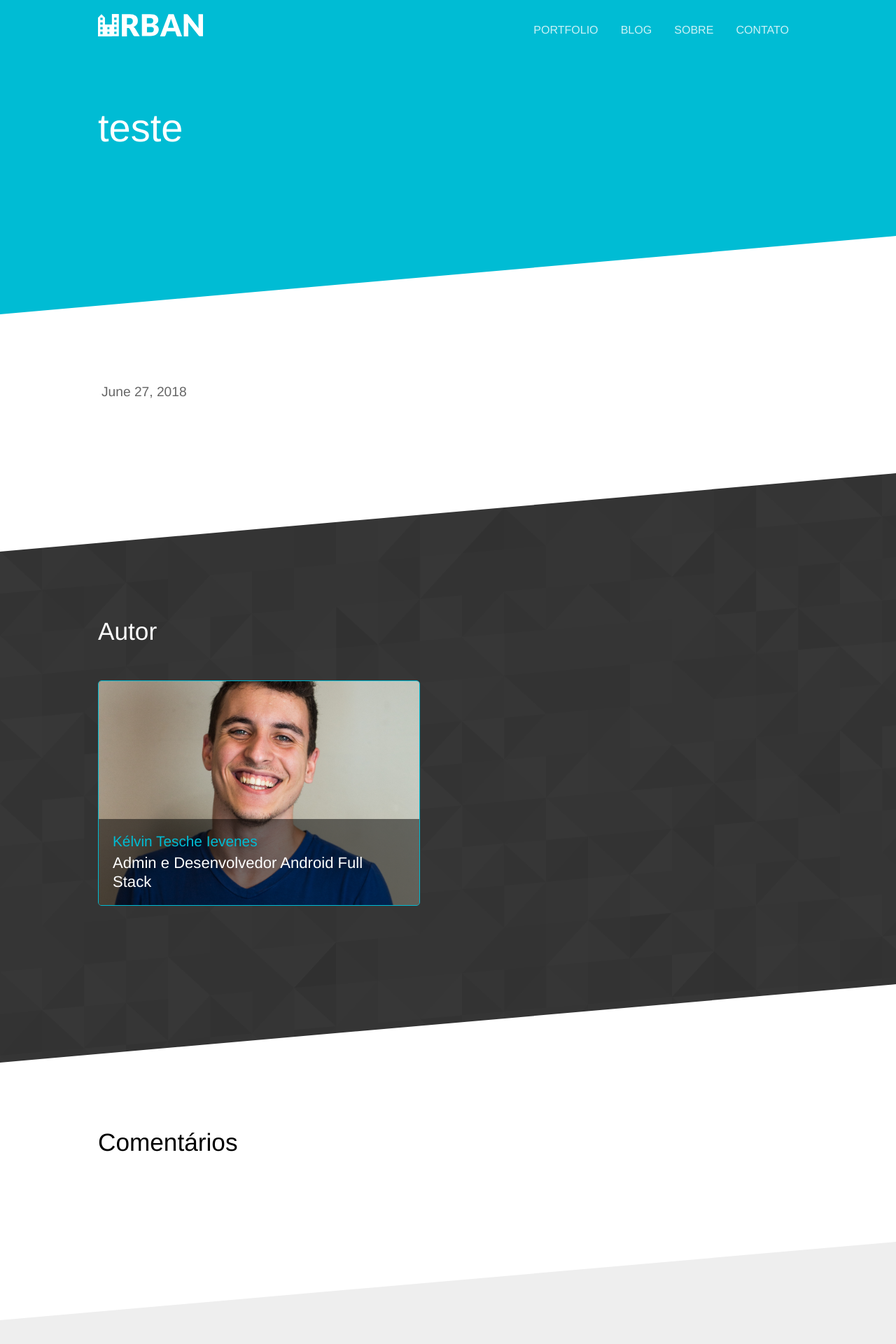
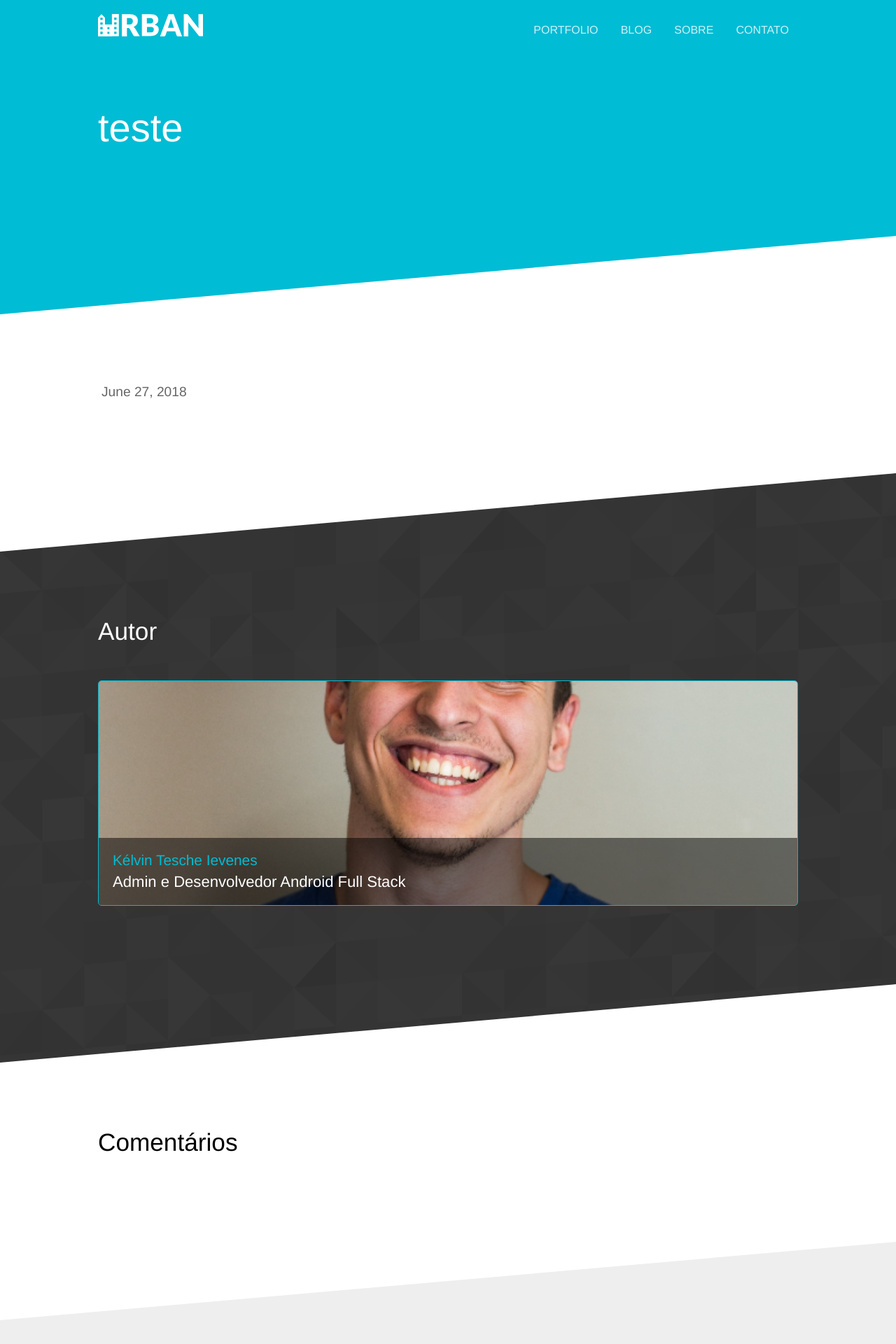
Before and after one commit to Kelvao/kelvao.github.io, a Jekyll site: the page built from _posts/2018-06-27-teste.md, in a window 1280 px wide. Shown: the top 1920 px of the page at 70% size. Built offline with Jekyll 4.4.1, drawn with Linux system fonts in a browser that asks for light colours.

Commit message:
Updated '_layouts/post.html' via CloudCannon

```diff
--- a/_layouts/post.html
+++ b/_layouts/post.html
@@ -15,7 +15,7 @@ layout: page
 	<section class="diagonal patterned">
 		<div class="container">
 			<h2>Autor</h2>
-			<ul class="image-grid" style="max-width:50%">
+			<ul class="image-grid">
 				{% assign author_id = page.author_staff_member | prepend: "/staff_members/" | append: "/" %}
 				{% assign author = site.staff_members | where: "url", author_id | first %}
 
```
